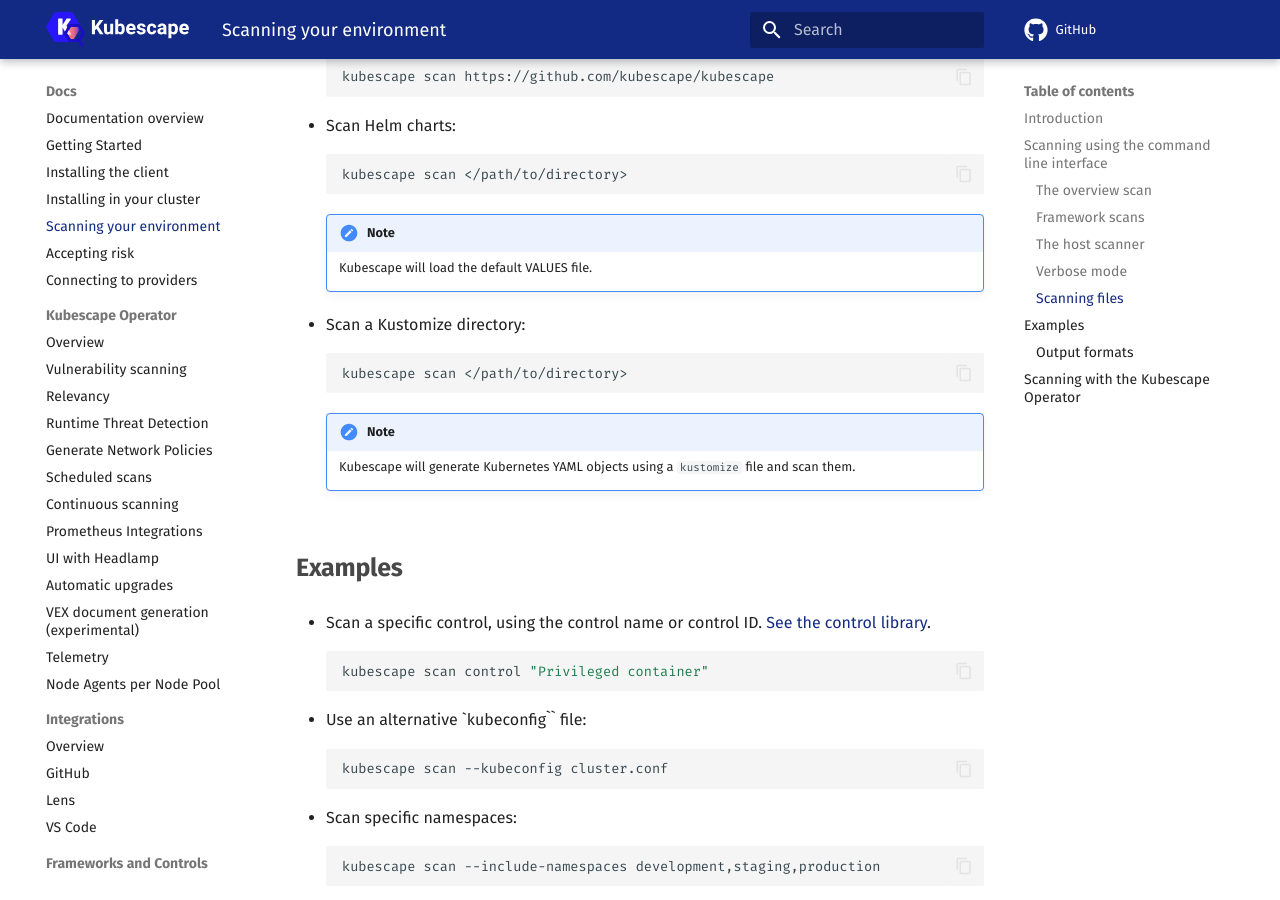
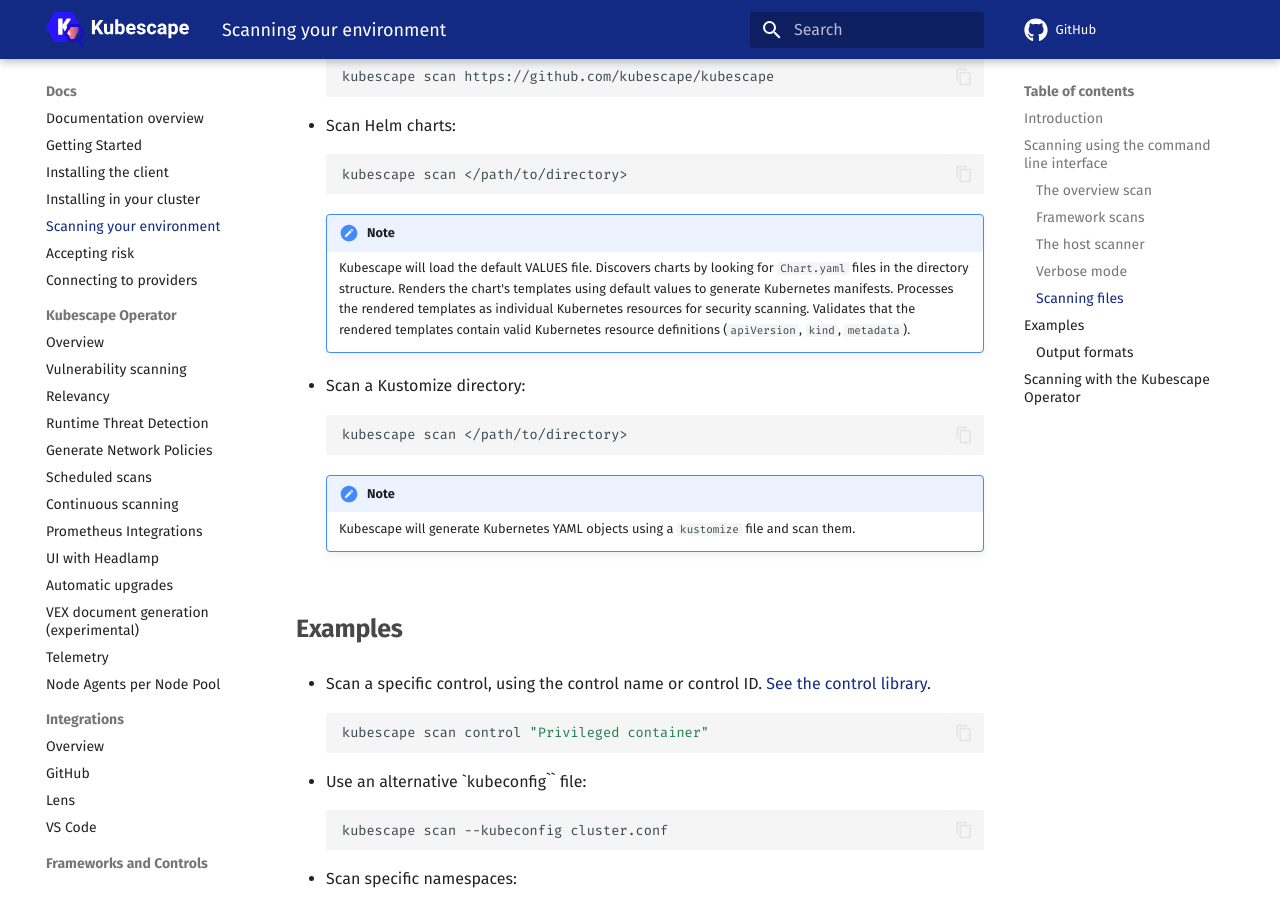
Before and after one commit to kubescape/kubescape.io, an MkDocs documentation site: the page built from docs/docs/scanning.md, in a window 1280 px wide and 900 px high, scrolled down 2089 px. Built offline with MkDocs 1.6.1 and Material for MkDocs 9.7.7, drawn with Linux system fonts in a browser that asks for light colours; comment, search, counter and statistics services are not loaded.

Commit message:
Enhance scanning documentation with details on chart discovery, template rendering, and validation of Kubernetes resources.

```diff
--- a/docs/docs/scanning.md
+++ b/docs/docs/scanning.md
@@ -77,6 +77,14 @@
 
     !!! note "Note"
         Kubescape will load the default VALUES file.
+        Discovers charts by looking for `Chart.yaml` files in the directory structure.
+        Renders the chart's templates using default values to generate Kubernetes manifests.
+        Processes the rendered templates as individual Kubernetes resources for security scanning.
+        Validates that the rendered templates contain valid Kubernetes resource definitions (`apiVersion`, `kind`, `metadata`).
+
+
+
+
 
 * Scan a Kustomize directory:
 
```
